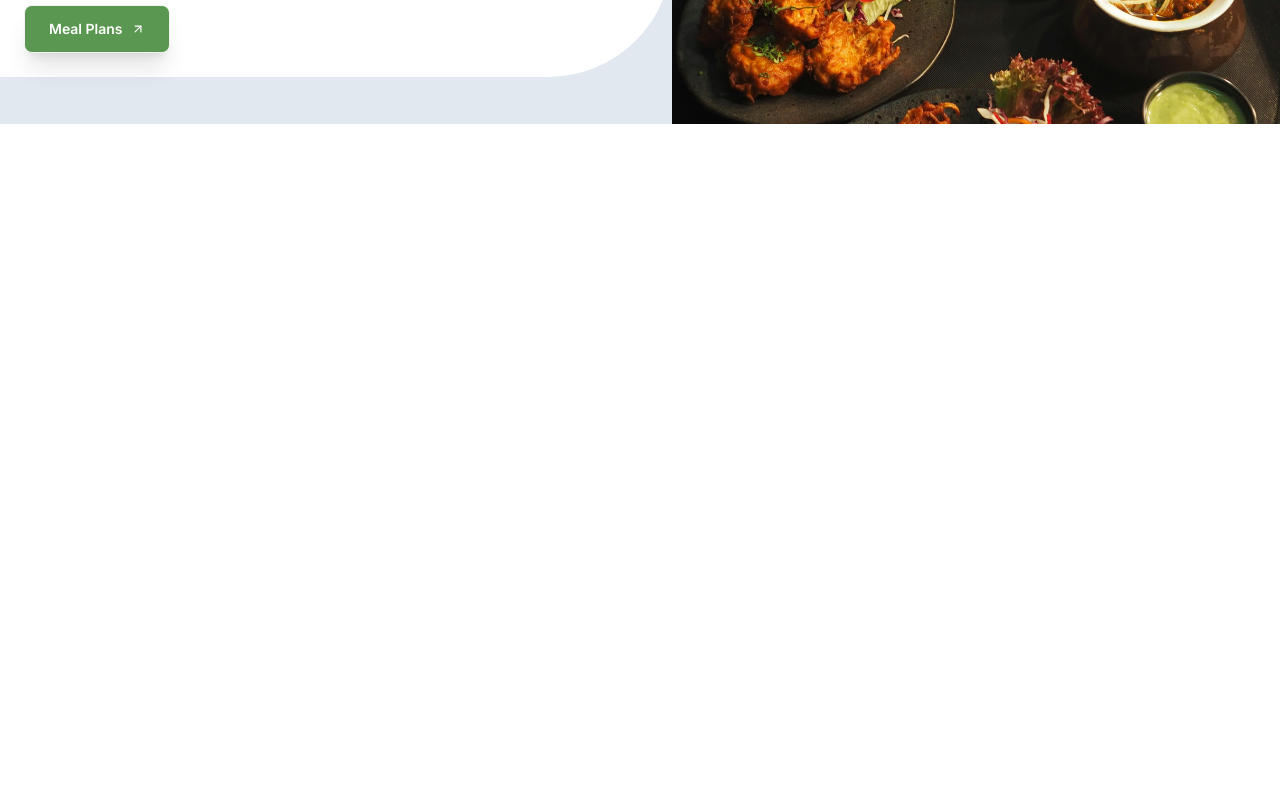
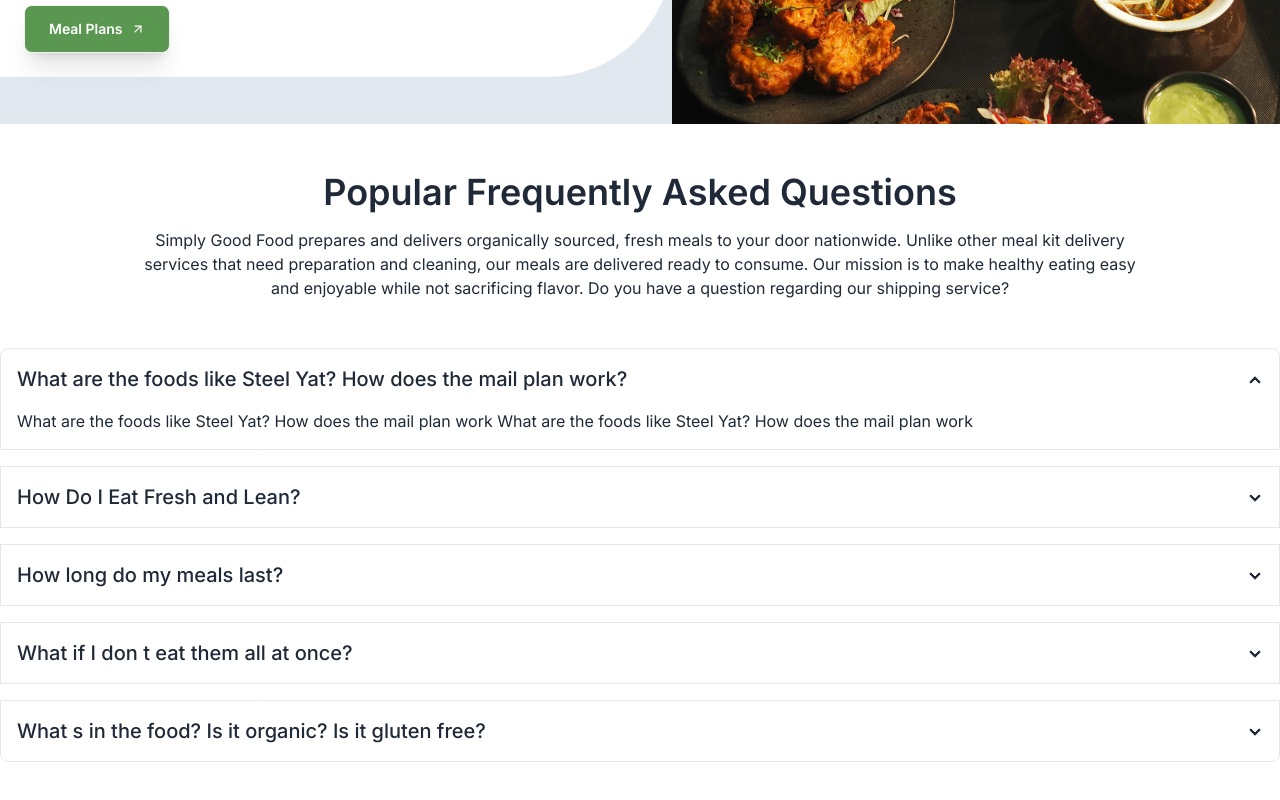
Before and after one commit to Mahedihasanimam/goodfood, a Next.js app: page / in a window 1280 px wide. Shown: the part 1975-2775 px from the top of the page. Before the commit the page ends 2147 px from the top, so only its background shows below. Built offline with nearby package versions, Linux system fonts and the light colour scheme.

Commit message:
FAQ section added

```diff
--- /dev/null
+++ b/src/app/components/FaqSection.jsx
@@ -0,0 +1,82 @@
+import React from "react";
+
+const FaqSection = () => {
+  return (
+    <div className="container mx-auto space-y-12 my-12">
+      <div className="w-4/5 space-y-4 text-center mx-auto">
+        <h3 className="text-4xl font-semibold">
+          Popular Frequently Asked Questions
+        </h3>
+        <p>
+          Simply Good Food prepares and delivers organically sourced, fresh
+          meals to your door nationwide. Unlike other meal kit delivery services
+          that need preparation and cleaning, our meals are delivered ready to
+          consume. Our mission is to make healthy eating easy and enjoyable
+          while not sacrificing flavor. Do you have a question regarding our
+          shipping service?
+        </p>
+      </div>
+
+      <div>
+        <div className="join join-vertical w-full space-y-4">
+          <div className="collapse collapse-arrow join-item border-base-300 border">
+            <input type="radio" name="my-accordion-4" defaultChecked />
+            <div className="collapse-title text-xl font-medium">
+              What are the foods like Steel Yat? How does the mail plan work?
+            </div>
+            <div className="collapse-content">
+              <p>
+                What are the foods like Steel Yat? How does the mail plan work
+                What are the foods like Steel Yat? How does the mail plan work
+              </p>
+            </div>
+          </div>
+          <div className="collapse collapse-arrow join-item border-base-300 border">
+            <input type="radio" name="my-accordion-4" />
+            <div className="collapse-title text-xl font-medium">
+              How Do I Eat Fresh and Lean?
+            </div>
+            <div className="collapse-content">
+              <p>
+                How Do I Eat Fresh and Lean What are the foods like Steel Yat?
+                How does the mail plan work
+              </p>
+            </div>
+          </div>
+          <div className="collapse collapse-arrow join-item border-base-300 border">
+            <input type="radio" name="my-accordion-4" />
+            <div className="collapse-title text-xl font-medium">
+              How long do my meals last?
+            </div>
+            <div className="collapse-content">
+              <p>How long do my meals last How Do I Eat Fresh and Lean</p>
+            </div>
+          </div>
+          <div className="collapse collapse-arrow join-item border-base-300 border">
+            <input type="radio" name="my-accordion-4" />
+            <div className="collapse-title text-xl font-medium">
+            What if I don t eat them all at once?
+
+            </div>
+            <div className="collapse-content">
+              <p>What if I don t eat them all at long do my meals last How Do I Eat Fresh and Lean</p>
+            </div>
+          </div>
+          <div className="collapse collapse-arrow join-item border-base-300 border">
+            <input type="radio" name="my-accordion-4" />
+            <div className="collapse-title text-xl font-medium">
+            What s in the food? Is it organic? Is it gluten free?
+
+            </div>
+            <div className="collapse-content">
+              <p>What s in the food? Is it organic? Is it gluten free?
+ if I don t eat them all at long do my meals last How Do I Eat Fresh and Lean</p>
+            </div>
+          </div>
+        </div>
+      </div>
+    </div>
+  );
+};
+
+export default FaqSection;
--- a/src/app/page.js
+++ b/src/app/page.js
@@ -3,6 +3,7 @@ import Hero from "./components/Hero";
 import WhySimplyGoodFood from "./whygoodfood/page";
 import TrandingMen from "./components/TrandingMen";
 import Dailymela from "./components/Dailymela";
+import FaqSection from "./components/FaqSection";
 
 export default function Home() {
   return (
@@ -11,6 +12,7 @@ export default function Home() {
       <WhySimplyGoodFood/>
       <TrandingMen/>
       <Dailymela/>
+      <FaqSection/>
     </main>
   );
 }
```
